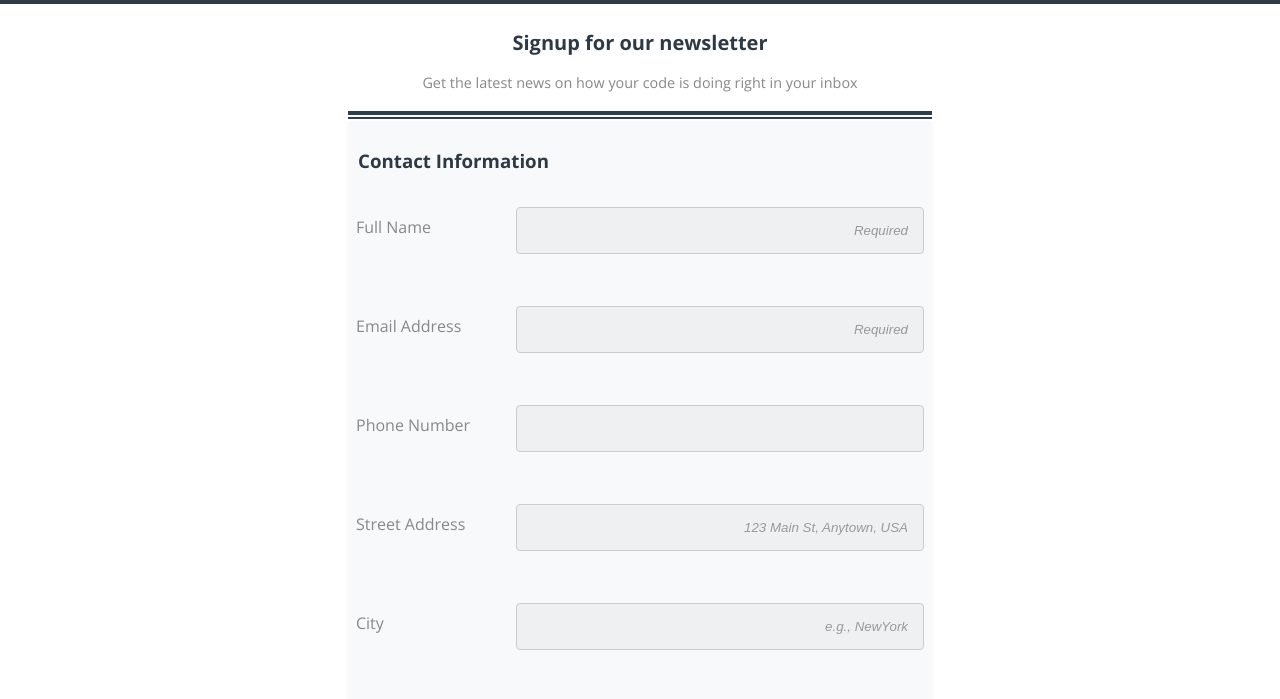
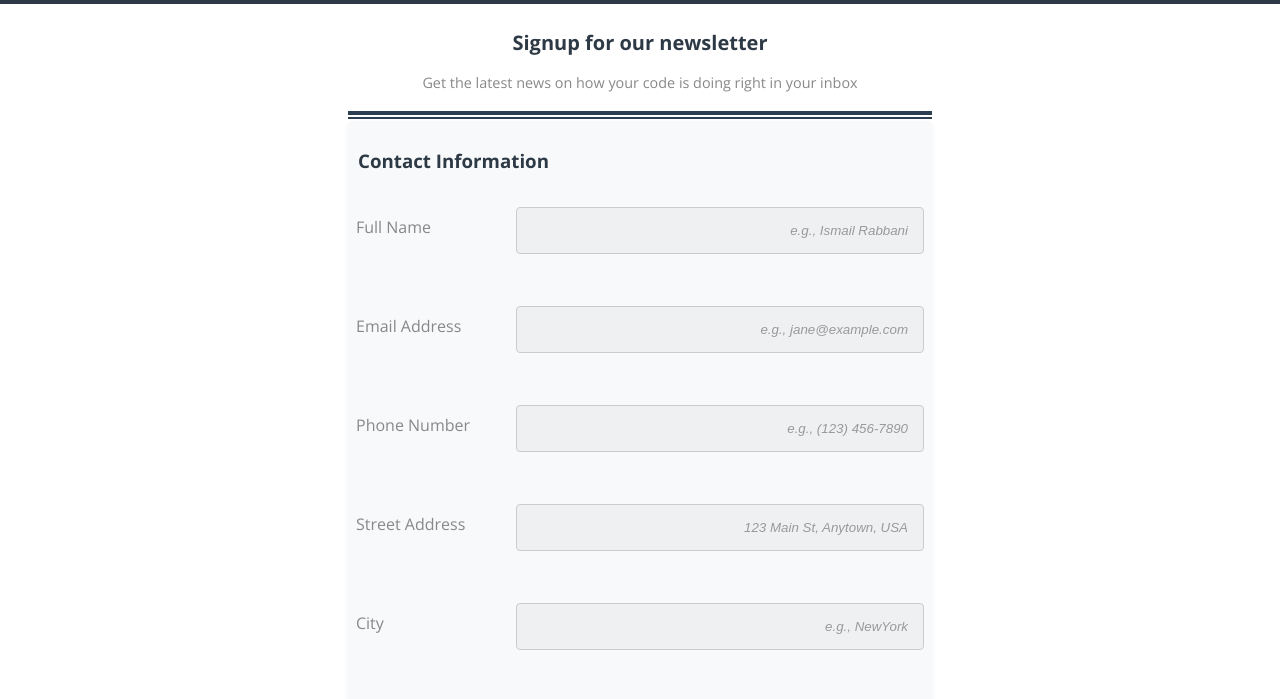
Before and after one commit to IsmailRabbani/online_registration_v4, a plain HTML site: page index.html in a window 1280 px wide. Shown: the part 91-790 px from the top of the page. Drawn offline with nearby package versions, Linux system fonts and the light colour scheme.

Commit message:
updated index.html

```diff
--- a/index.html
+++ b/index.html
@@ -29,13 +29,13 @@
           <legend><h3>Contact Information</h3></legend>
 
           <label for="full_name">Full Name</label>
-          <input type="text" id="full_name" name="user_name" placeholder="Required" required>
+          <input type="text" id="full_name" name="user_name" placeholder="e.g., Ismail Rabbani" required>
 
           <label for="email">Email Address</label>
-          <input type="email" id="email" name="user_email" placeholder="Required" required>
+          <input type="email" id="email" name="user_email" placeholder="e.g., jane@example.com" required>
 
           <label for="phone">Phone Number</label>
-          <input type="tel" id="phone" name="user_phone">
+          <input type="tel" id="phone" name="user_phone" placeholder="e.g., (123) 456-7890">
 
           <label for="address">Street Address</label>
           <input type="text" id="address" name="user_address" placeholder="123 Main St, Anytown, USA">
```
